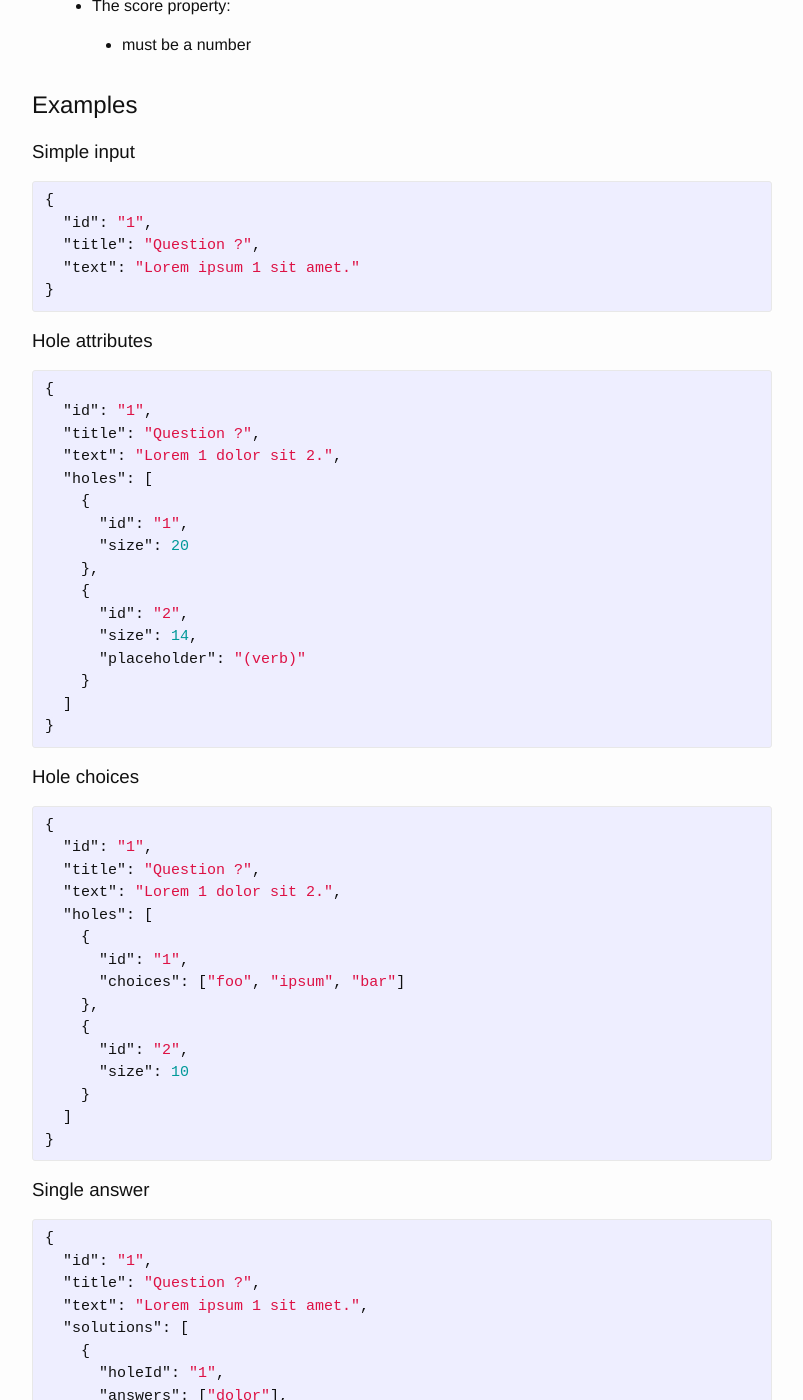
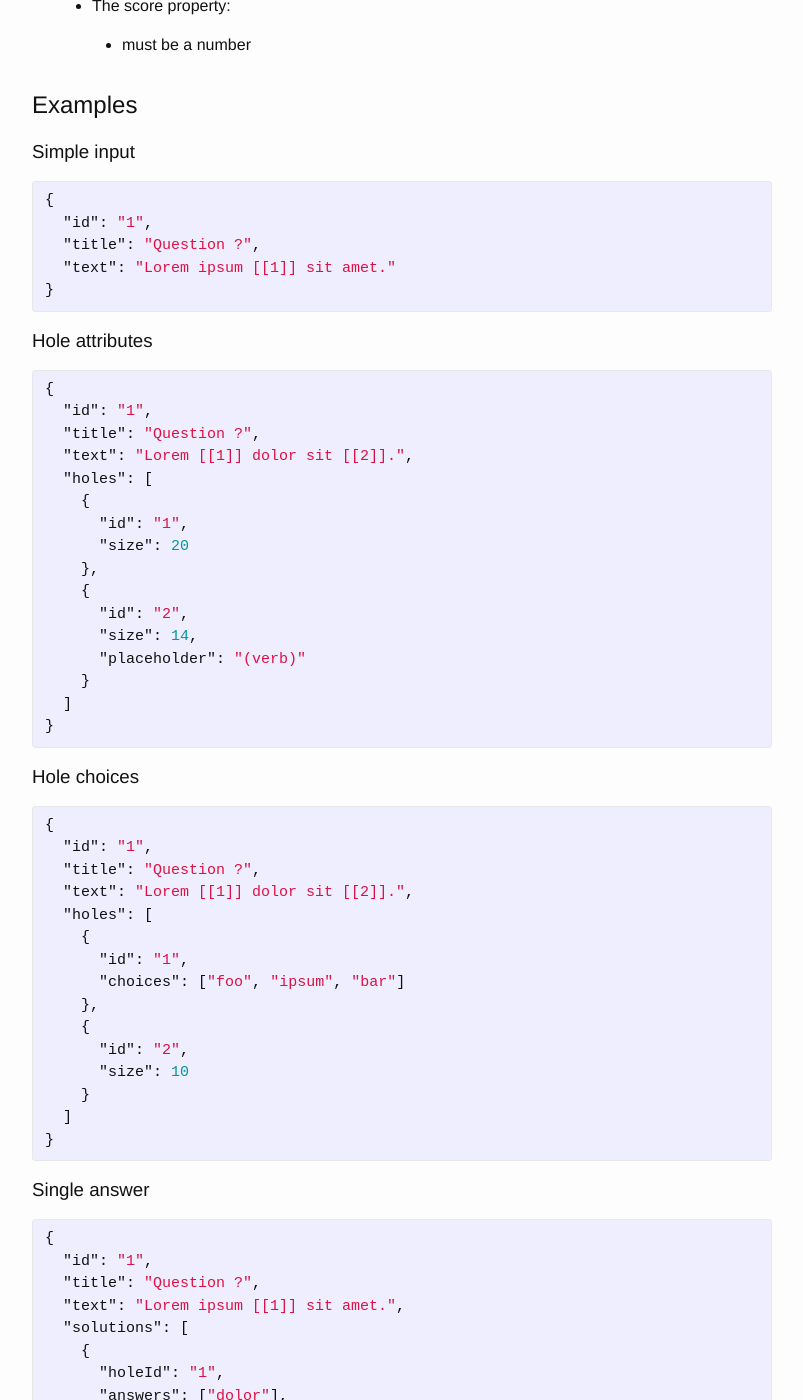
Before and after one commit to json-quiz/json-quiz, a Jekyll site: the page built from _spec/cloze-question.md, in a window 1280 px wide and 1400 px high, scrolled down 2348 px. Shown: the whole window, without its empty margins (238-1041 px from the left). Built offline with Jekyll 4.4.1, drawn with Linux system fonts in a browser that asks for light colours; some of the changed lines change nothing that is shown; some of the changed text lies outside the part shown.

Commit message:
Update from 39c0b062d08351deb25fadb7b788011fdbfc4ddf

```diff
--- a/_spec/cloze-question.md
+++ b/_spec/cloze-question.md
@@ -112,7 +112,7 @@ layout: default
 {
   "id": "1",
   "title": "Question ?",
-  "text": "Lorem ipsum {{1}} sit amet."
+  "text": "Lorem ipsum [[1]] sit amet."
 }
 
 {% endhighlight %}
@@ -124,7 +124,7 @@ layout: default
 {
   "id": "1",
   "title": "Question ?",
-  "text": "Lorem {{1}} dolor sit {{2}}.",
+  "text": "Lorem [[1]] dolor sit [[2]].",
   "holes": [
     {
       "id": "1",
@@ -147,7 +147,7 @@ layout: default
 {
   "id": "1",
   "title": "Question ?",
-  "text": "Lorem {{1}} dolor sit {{2}}.",
+  "text": "Lorem [[1]] dolor sit [[2]].",
   "holes": [
     {
       "id": "1",
@@ -169,7 +169,7 @@ layout: default
 {
   "id": "1",
   "title": "Question ?",
-  "text": "Lorem ipsum {{1}} sit amet.",
+  "text": "Lorem ipsum [[1]] sit amet.",
   "solutions": [
     {
       "holeId": "1",
@@ -188,7 +188,7 @@ layout: default
 {
   "id": "1",
   "title": "Question ?",
-  "text": "Lorem {{1}} dolor sit {{2}}.",
+  "text": "Lorem [[1]] dolor sit [[2]].",
   "holes": [
     {
       "id": "1",
```
